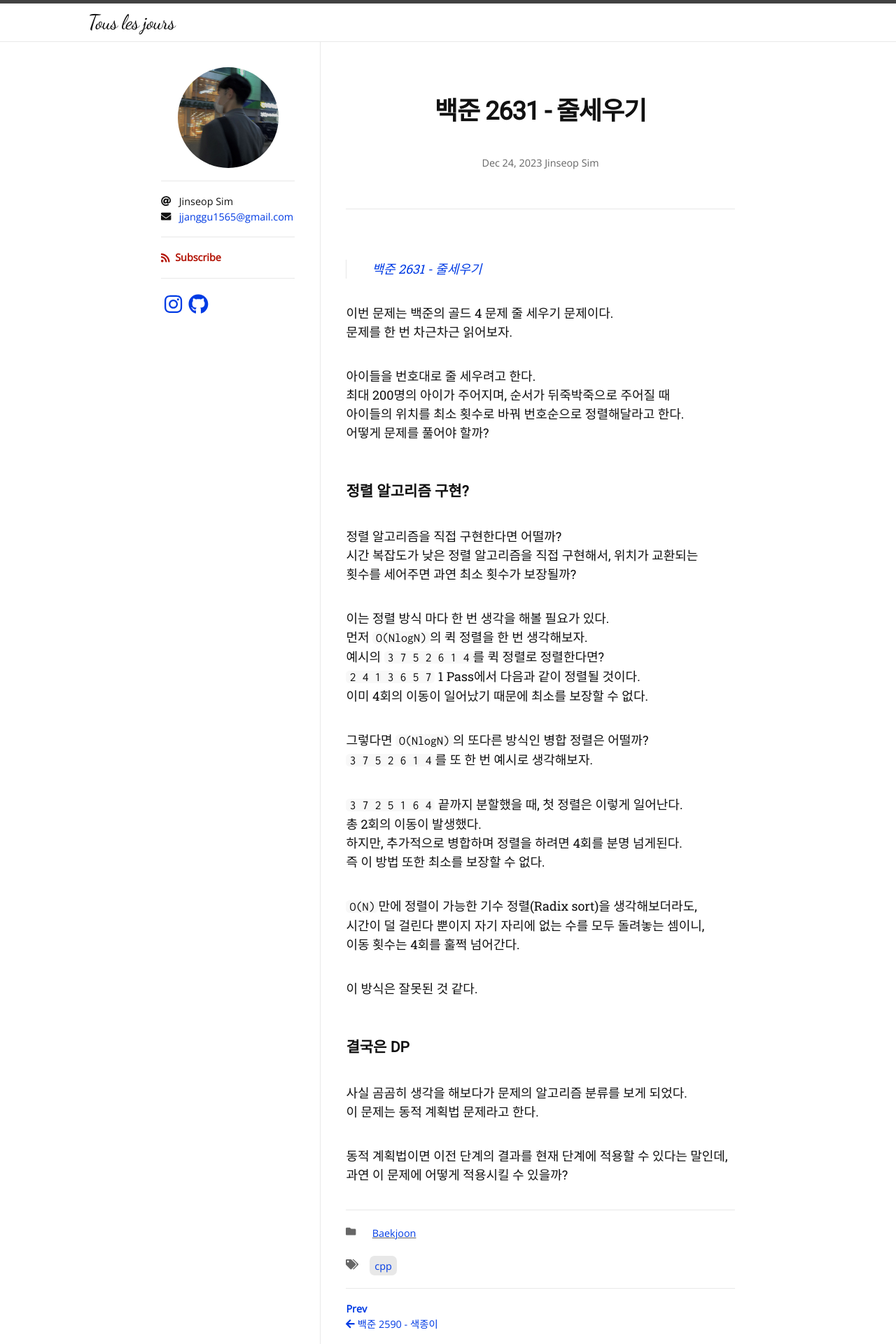
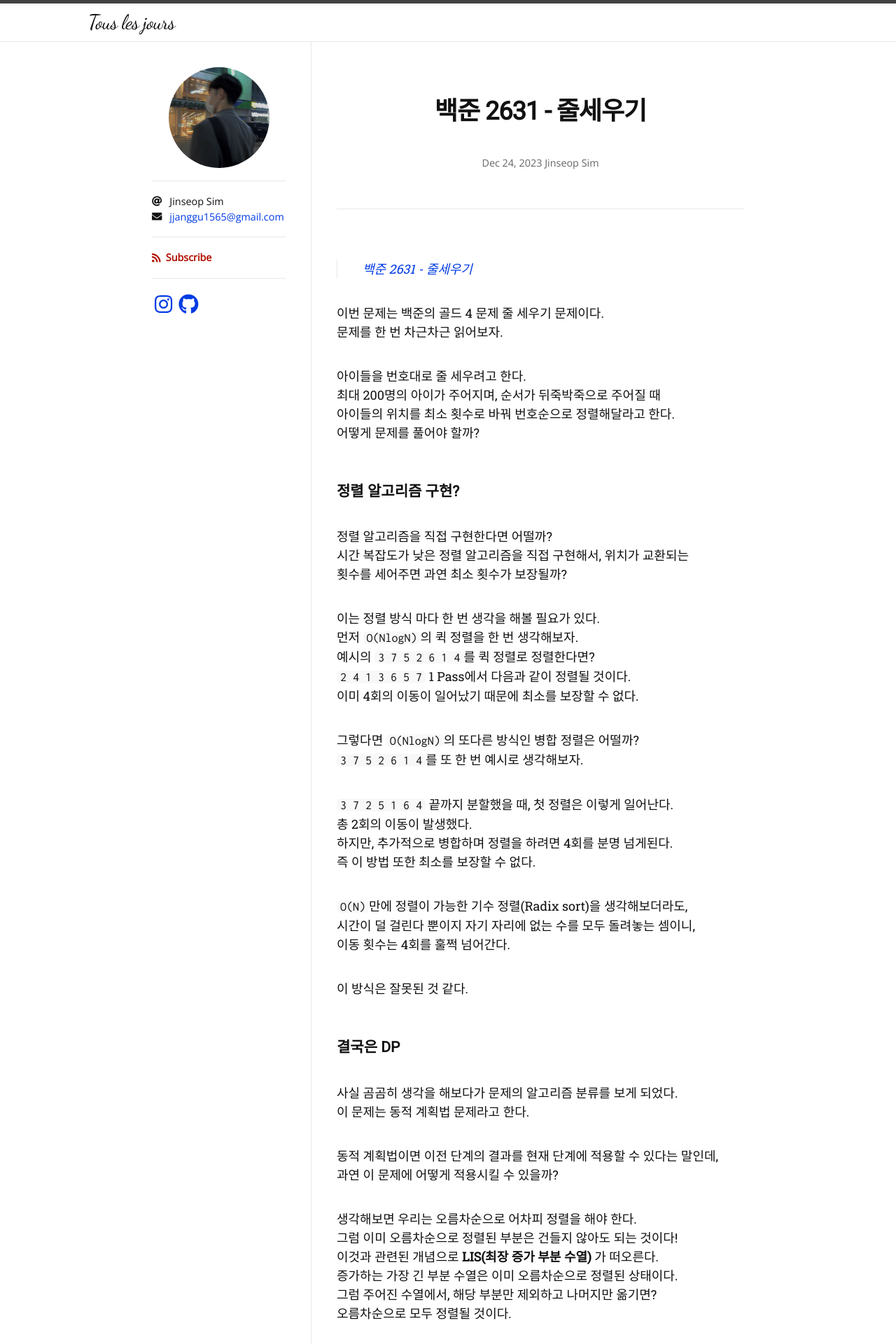
Before and after one commit to Jinseop-Sim/Jinseop-Sim.github.io, a Jekyll site: the page built from _posts/2023-12-24-bj-2631.md, in a window 1280 px wide. Shown: the top 1920 px of the page at 70% size. Built offline with Jekyll 4.4.1, drawn with Linux system fonts in a browser that asks for light colours; nearby versions of some CDN libraries; some web fonts are replaced; some of the changed text lies outside the part shown.

Commit message:
글 추가

```diff
--- a/_posts/2023-12-24-bj-2631.md
+++ b/_posts/2023-12-24-bj-2631.md
@@ -47,3 +47,34 @@
 
 동적 계획법이면 이전 단계의 결과를 현재 단계에 적용할 수 있다는 말인데,
 과연 이 문제에 어떻게 적용시킬 수 있을까?
+
+생각해보면 우리는 오름차순으로 어차피 정렬을 해야 한다.
+그럼 이미 오름차순으로 정렬된 부분은 건들지 않아도 되는 것이다!
+이것과 관련된 개념으로 __LIS(최장 증가 부분 수열)__ 가 떠오른다.
+증가하는 가장 긴 부분 수열은 이미 오름차순으로 정렬된 상태이다.
+그럼 주어진 수열에서, 해당 부분만 제외하고 나머지만 옮기면?
+오름차순으로 모두 정렬될 것이다.
+
+자세한 구현 코드는 아래와 같다.
+{% highlight cpp %}
+	cin >> num;
+	for (int i = 0; i < num; i++)
+		cin >> kids_line[i];
+
+	int lis = 0;
+	for (int i = 0; i < num; i++){
+		dp[i] = 1;
+
+		for (int j = 0; j <= i; j++)
+			if (kids_line[i] > kids_line[j])
+				dp[i] = max(dp[i], dp[j] + 1);
+
+		lis = max(lis, dp[i]);
+	}
+
+	cout << num - lis;
+	return 0;
+{% endhighlight %}
+
+사실 최장 증가 부분 수열에 대해서 떠올리기까지 꽤 오랜 시간이 걸렸다.
+해당 개념을 알지 못해도 풀 수 있을 정도로 실력을 늘려야 할 것 같다.
```
